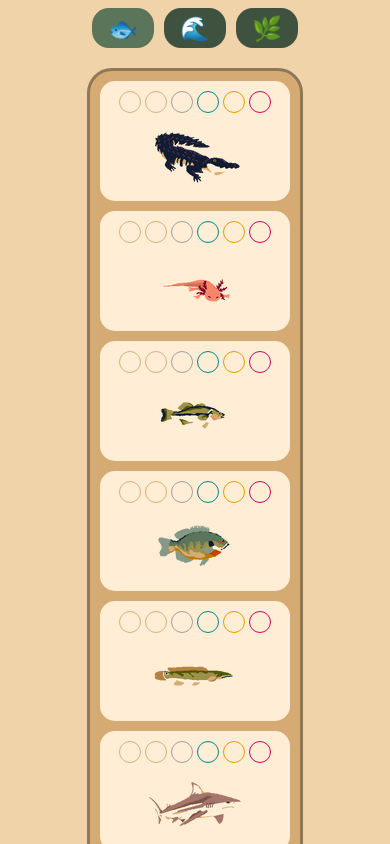
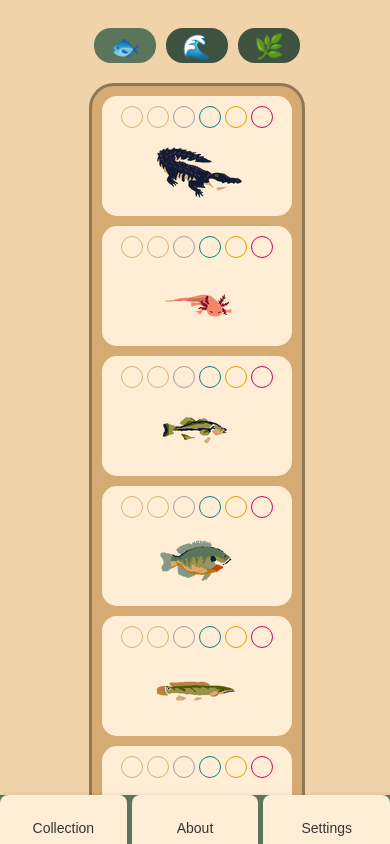
Before and after one commit to puksh/webfishingCollection, a Vue app: page / in a window 390 px wide. Shown: the top 844 px of the page. Built offline with nearby package versions, Linux system fonts and the light colour scheme.

Commit message:
refactor: added sidebar for navigation
Currently it is not navigating between pages as there is only one added

```diff
--- a/src/App.vue
+++ b/src/App.vue
@@ -1,28 +1,64 @@
 <template>
-  <div id="app">
-    <CompletionistChecklist />
+  <div class="app-container">
+    <Sidebar @navigate="handleNavigation" />
+    <main class="main-content">
+      <CompletionistChecklist />
+    </main>
   </div>
 </template>
 
 <script>
 import CompletionistChecklist from "./components/CompletionistChecklist.vue";
+import Sidebar from "@/components/Sidebar.vue";
 
 export default {
   name: "App",
   components: {
     CompletionistChecklist,
+    Sidebar,
+  },
+  methods: {
+    handleNavigation(section) {
+      console.log(`Navigating to: ${section}`);
+      // Handle the navigation logic
+    },
   },
 };
 </script>
 
-<style>
-#app {
+<style scoped>
+* {
   font-family: Avenir, Helvetica, Arial, sans-serif;
   -webkit-font-smoothing: antialiased;
   -moz-osx-font-smoothing: grayscale;
   image-rendering: pixelated;
+}
+.app-container {
   display: flex;
   flex-direction: column;
   align-items: center;
+  height: 95%;
+  padding-left: -88px;
+}
+
+.main-content {
+  flex: 1;
+  padding: 20px;
+  max-width: 800px;
+  text-align: center;
+  border-left: 4px solid transparent;
+  border-top-left-radius: 8px;
+  border-bottom-left-radius: 8px;
+}
+/* Remove left padding on smaller screens */
+@media (max-width: 900px) {
+  .app-container {
+    padding-left: 0;
+    height: auto;
+  }
+
+  .main-content {
+    padding-bottom: 60px; /* Offset for bottom-positioned sidebar */
+  }
 }
 </style>
--- a/src/components/CompletionistChecklist.vue
+++ b/src/components/CompletionistChecklist.vue
@@ -377,7 +377,7 @@ export default {
   display: flex;
   justify-content: space-between; /* Ensure buttons are spaced evenly */
 }
-.tabs button {
+.tabs .tab-button {
   padding: 10px;
   margin: 0 5px;
   background-color: #3f523f;
@@ -396,12 +396,12 @@ export default {
 .tab-button {
   flex: 1 1 33.33%; /* Make all buttons one-third of the width */
 }
-.tabs button.active {
+.tabs .tab-button.active {
   background-color: #5a755a;
   color: #faebd1;
   font-weight: bold;
 }
-.tabs button:not(.active):hover {
+.tabs .tab-button:not(.active):hover {
   transform: scale(1.08);
 }
 /* Responsive adjustments */
@@ -523,29 +523,28 @@ img {
 }
 /* Responsive styles */
 @media (max-width: 900px) {
-  /* Adjust the max-width as needed */
   .cell,
   .card-face {
     width: 190px; /* Full width on small screens */
   }
 
   .tabs button {
-    padding: 15px; /* Increased padding */
-    font-size: 30px; /* Increased font size */
-    height: 40px; /* Increased button height */
+    padding: 15px;
+    font-size: 30px;
+    height: 40px;
   }
 
   img {
-    height: 150px !important; /* Increased image height */
+    height: 150px !important;
     margin-top: -10px;
   }
 
   .circle {
-    width: 22px !important; /* Increased circle width */
-    height: 22px; /* Increased circle height */
+    width: 22px !important;
+    height: 22px;
   }
   .cell {
-    height: 120px !important; /* Adjust height as needed */
+    height: 120px !important;
   }
   .latin,
   .fishname-popup,
@@ -556,13 +555,13 @@ img {
 .app-container {
   display: flex;
   flex-direction: column;
-  height: 100%;
+  height: auto;
   width: 100%;
   align-items: center;
 }
 
 .cell {
-  height: 85px; /* Adjust height as needed */
+  height: 85px;
   perspective: 1000px; /* Necessary for 3D effect */
   position: relative;
 }
--- /dev/null
+++ b/src/components/Sidebar.vue
@@ -0,0 +1,73 @@
+<template>
+  <aside class="sidebar">
+    <button @click="navigateTo('collection')" class="sidebar-button">
+      Collection
+    </button>
+    <button @click="navigateTo('about')" class="sidebar-button">About</button>
+    <button @click="navigateTo('settings')" class="sidebar-button">
+      Settings
+    </button>
+  </aside>
+</template>
+
+<script>
+export default {
+  name: "Sidebar",
+  methods: {
+    navigateTo(section) {
+      this.$emit("navigate", section); // Emit navigation events to parent
+    },
+  },
+};
+</script>
+
+<style scoped>
+.sidebar {
+  position: absolute;
+  left: 0;
+  top: 0;
+  bottom: 0;
+  width: 88px;
+  background-color: #5a755a;
+  padding: 10px;
+  display: flex;
+  flex-direction: column;
+  gap: 10px;
+  z-index: 10; /* Ensures it stays on top of other content */
+  box-shadow: 2px 0 5px rgba(0, 0, 0, 0.1);
+}
+
+.sidebar-button {
+  background-color: #ffeed5;
+  border: none;
+  color: #333;
+  height: 66px;
+  padding: 10px;
+  font-size: 16px;
+  border-radius: 8px;
+  cursor: pointer;
+}
+
+/* Mobile styling: Move sidebar to the bottom */
+@media (max-width: 900px) {
+  .sidebar {
+    position: fixed;
+    left: 0;
+    bottom: 0;
+    top: auto; /* Remove top alignment */
+    width: 100%;
+    height: 49px;
+    padding: 0px;
+    flex-direction: row;
+    gap: 5px;
+    justify-content: space-around;
+    z-index: 10;
+  }
+
+  .sidebar-button {
+    flex: 1;
+    font-size: 14px;
+    padding: 2px;
+  }
+}
+</style>
```
